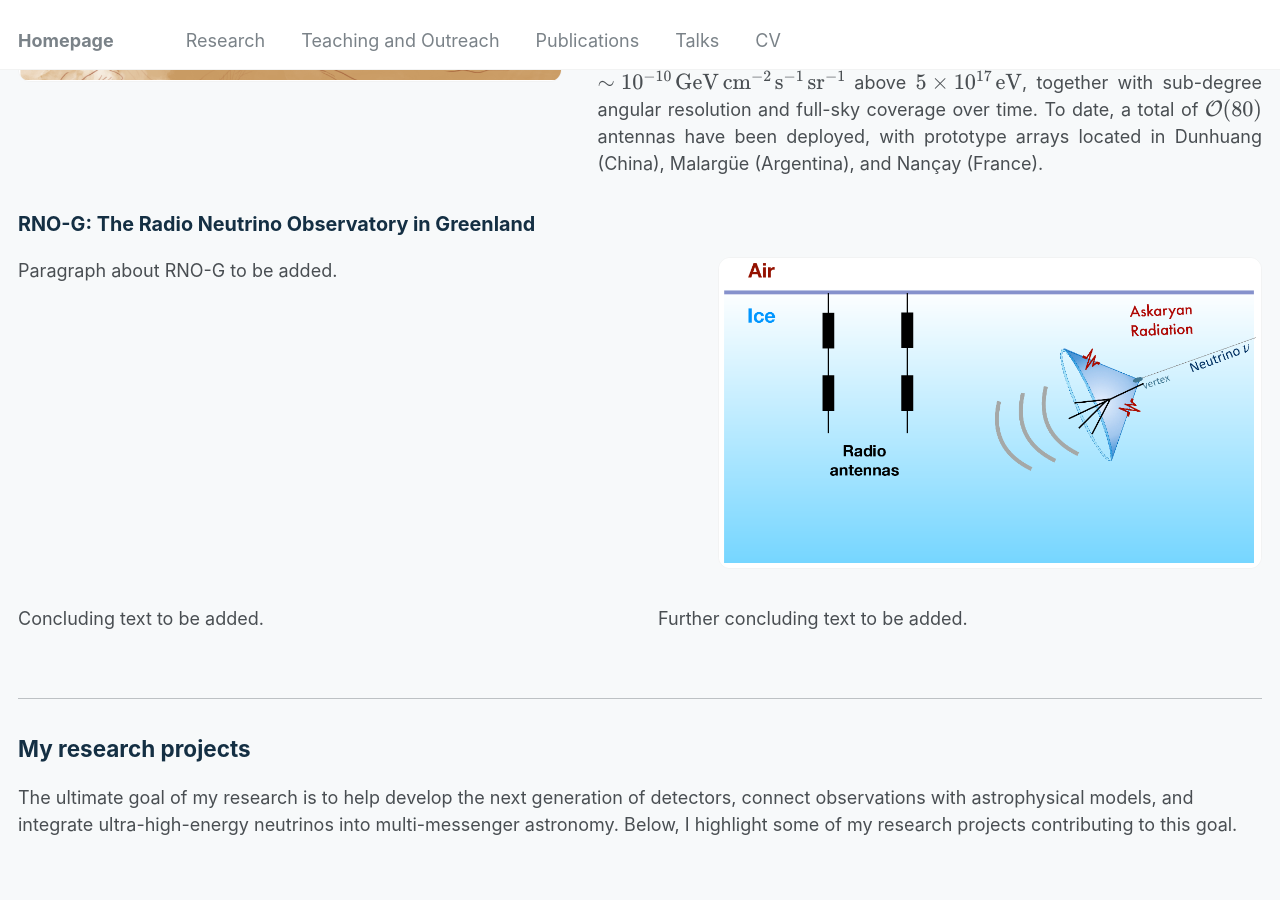
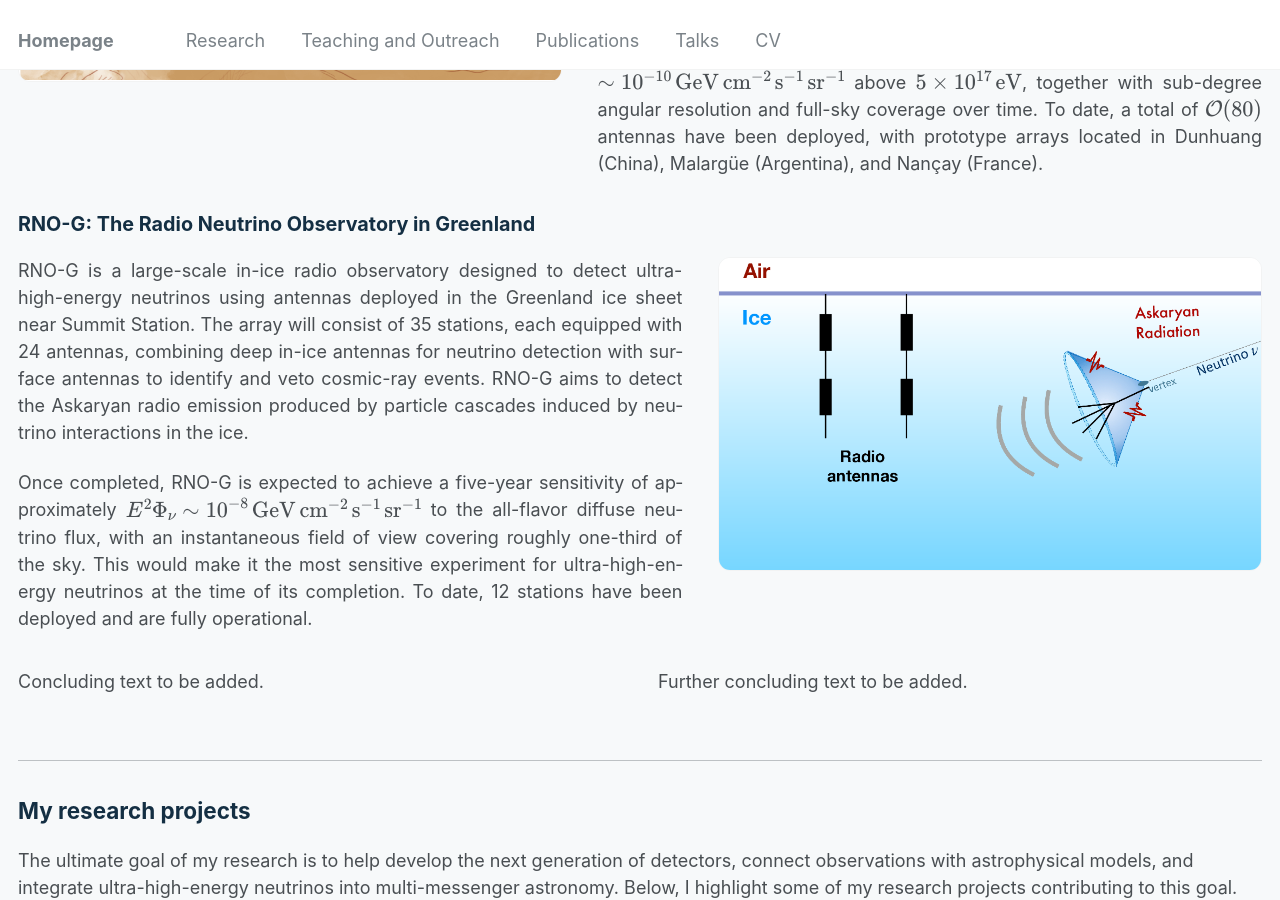
Before and after one commit to simonchiche/simonchiche.github.io, a Jekyll site: the page built from _pages/research.html, in a window 1280 px wide and 900 px high, scrolled down 1676 px. Built offline with Jekyll 4.4.1, drawn with Linux system fonts in a browser that asks for light colours.

Commit message:
Updated research page

```diff
--- a/_config.yml
+++ b/_config.yml
@@ -240,7 +240,7 @@ defaults:
       author_profile: true
       read_time: true
       comments: true
-      share: true
+      share: false
       related: true
   # _pages
   - scope:
@@ -256,7 +256,7 @@ defaults:
     values:
       layout: single
       author_profile: true
-      share: true
+      share: false
       comments: true
   # _outreach
   - scope:
@@ -265,7 +265,7 @@ defaults:
     values:
       layout: single
       author_profile: true
-      share: true
+      share: false
       comments: true
   # _publications
   - scope:
@@ -274,7 +274,7 @@ defaults:
     values:
       layout: single
       author_profile: true
-      share: true
+      share: false
       comments: true
   # _portfolio
   - scope:
@@ -283,7 +283,7 @@ defaults:
     values:
       layout: single
       author_profile: true
-      share: true
+      share: false
       comment: true
   # _talks
   - scope:
@@ -292,7 +292,7 @@ defaults:
     values:
       layout: talk
       author_profile: true
-      share: true
+      share: false
 
 
 # Sass/SCSS
--- a/_data/research.yml
+++ b/_data/research.yml
@@ -83,7 +83,21 @@ neutrinos:
     - id: rno-g
       title: "RNO-G: The Radio Neutrino Observatory in Greenland"
       description: |
-        Paragraph about RNO-G to be added.
+        RNO-G is a large-scale in-ice radio observatory designed to detect
+        ultra-high-energy neutrinos using antennas deployed in the Greenland
+        ice sheet near Summit Station. The array will consist of 35 stations,
+        each equipped with 24 antennas, combining deep in-ice antennas for
+        neutrino detection with surface antennas to identify and veto cosmic-ray
+        events. RNO-G aims to detect the Askaryan radio emission produced by
+        particle cascades induced by neutrino interactions in the ice.
+
+        Once completed, RNO-G is expected to achieve a five-year sensitivity of
+        approximately $E^{2}\Phi_{\nu} \sim 10^{-8}\,\mathrm{GeV\,cm^{-2}\,s^{-1}\,sr^{-1}}$
+        to the all-flavor diffuse neutrino flux, with an instantaneous field of
+        view covering roughly one-third of the sky. This would make it the most
+        sensitive experiment for ultra-high-energy neutrinos at the time of its
+        completion. To date, 12 stations have been deployed and are fully
+        operational.
       image: /images/research/RNOGdetection_sketch.png
       image_alt: "Sketch of the RNO-G detection principle, showing in-ice radio antennas and radio emission from a neutrino interaction."
       image_side: right
```
Also changed, not shown: images/research/RNOGdetection_sketch.png.
